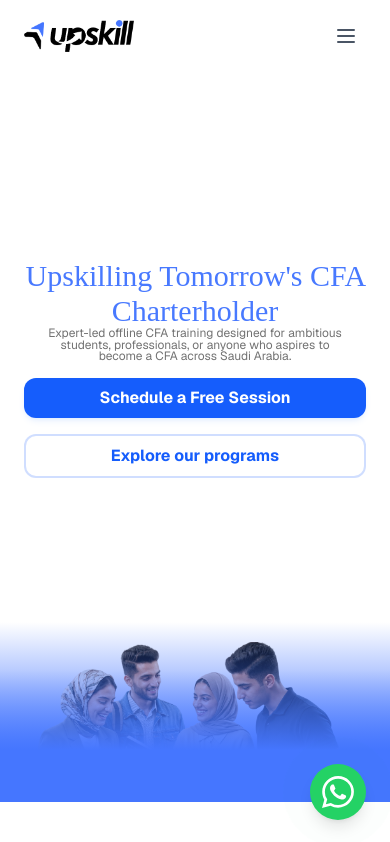
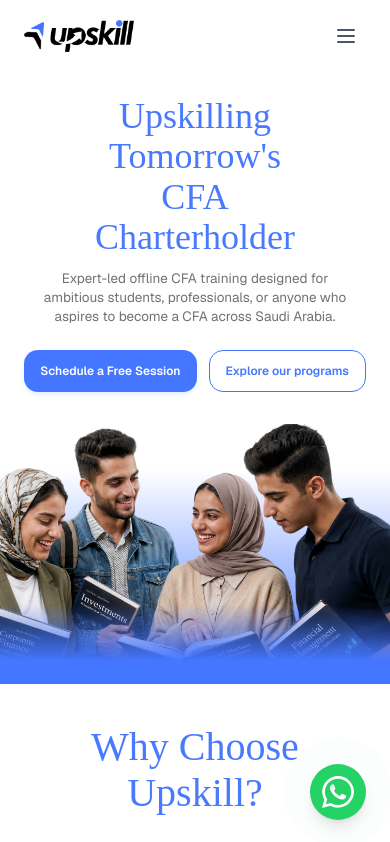
Before and after one commit to mailattfg-ops/upskill, a Next.js app: page / in a window 390 px wide. Shown: the top 842 px of the page. Built offline with nearby package versions, Linux system fonts and the light colour scheme; no server answers; the database is empty; a web font is replaced by a local one.

Commit message:
mobile view fixed

```diff
--- a/src/app/(public)/home/HeroSection.tsx
+++ b/src/app/(public)/home/HeroSection.tsx
@@ -3,29 +3,29 @@ import Link from "next/link";
 
 export default function HeroSection() {
   return (
-    <section className="relative grid h-[95vh] md:h-fit items-end pt-[112px] pb-0 md:pt-[120px] lg:pt-[110px] xl:pt-[110px] px-0 overflow-visible bg-white">
-      <div className="mx-auto max-w-[1474px] flex flex-col items-center text-center gap-0 px-6">
+    <section className="relative flex flex-col items-center h-auto pt-[96px] sm:pt-[112px] pb-0 md:pt-[120px] lg:pt-[110px] xl:pt-[110px] px-0 overflow-visible bg-white">
+      <div className="w-full max-w-[1474px] flex flex-col items-center text-center gap-0 px-6">
         {/* Main Headline */}
-        <h1 className="font-['Cal_Sans'] font-normal text-[30px] sm:text-[36px] lg:text-[40px] xl:text-[50px] 2xl:text-[66px] leading-[1.15] text-[#4879FF] text-center max-w-none animate-fade-in">
-          Upskilling Tomorrow&apos;s CFA <br className="hidden sm:inline" /> Charterholder
+        <h1 className="font-['Cal_Sans'] font-normal text-[36px] sm:text-[36px] lg:text-[40px] xl:text-[50px] 2xl:text-[66px] leading-[1.12] text-[#4879FF] text-center max-w-none animate-fade-in">
+          Upskilling <br className="sm:hidden" /> Tomorrow&apos;s <br className="sm:hidden" /> CFA <br /> Charterholder
         </h1>
 
         {/* Subtitle */}
-        <p className="font-sans font-normal text-[12px] sm:text-[13px] xl:text-[15px] 2xl:text-[17px] leading-[0.95] text-center text-[#727272] max-w-[928px] w-full px-4">
+        <p className="font-sans font-normal text-[13.5px] sm:text-[13px] xl:text-[15px] 2xl:text-[17px] leading-[1.4] text-center text-[#727272] max-w-[928px] w-full px-4 mt-3">
           Expert-led offline CFA training designed for ambitious students, <br className="hidden md:inline" /> professionals, or anyone who aspires to become a CFA across Saudi Arabia.
         </p>
 
         {/* Action Buttons */}
-        <div className="mt-4 flex flex-col sm:flex-row gap-4 w-full sm:w-auto z-10">
+        <div className="mt-6 flex flex-row gap-3 sm:gap-4 w-full max-w-[340px] sm:max-w-none justify-center px-4 sm:px-0 z-10">
           <Link
             href="#book-consultation"
-            className="inline-flex items-center justify-center rounded-xl bg-blue-600 hover:bg-blue-700 text-white font-bold px-8 py-2 text-base transition-all transform hover:scale-102 active:scale-98 shadow-md hover:shadow-lg shadow-blue-500/10"
+            className="flex-1 sm:flex-none inline-flex items-center justify-center rounded-[14px] bg-[#4576FF] hover:bg-blue-700 text-white font-semibold px-4 sm:px-8 py-3.5 sm:py-2.5 text-[12px] sm:text-base leading-none text-center transition-all transform hover:scale-102 active:scale-98 shadow-md hover:shadow-lg shadow-blue-500/10 whitespace-nowrap"
           >
             Schedule a Free Session
           </Link>
           <Link
             href="#programs"
-            className="inline-flex items-center justify-center rounded-xl border-2 border-blue-600/20 hover:border-blue-600 text-blue-600 font-bold px-8 py-2 text-base bg-white hover:bg-blue-50/50 transition-all transform hover:scale-102 active:scale-98"
+            className="flex-1 sm:flex-none inline-flex items-center justify-center rounded-[14px] border border-[#4576FF] text-[#4576FF] font-semibold px-4 sm:px-8 py-3.5 sm:py-2.5 text-[12px] sm:text-base leading-none text-center bg-white hover:bg-blue-50/50 transition-all transform hover:scale-102 active:scale-98 whitespace-nowrap"
           >
             Explore our programs
           </Link>
@@ -34,11 +34,11 @@ export default function HeroSection() {
 
       {/* Hero Visual Block — Figma: 1474×736px, full-width container with custom gradient */}
       <div
-        className="relative w-full overflow-visible mt-4 sm:mt-6 md:mt-0"
+        className="relative w-full overflow-visible mt-8 sm:mt-10 md:mt-0"
         style={{ background: "linear-gradient(180deg, #FFFFFF 17.6%, #4576FF 100%)" }}
       >
         {/* Outer container holding the height dynamically or aspect ratio 1100:492 at full 2xl width */}
-        <div className="relative mx-auto max-w-[1100px] w-full h-[160px] sm:h-[210px] md:h-[250px] lg:h-[310px] xl:h-[390px] 2xl:h-[492px] overflow-visible">
+        <div className="relative mx-auto max-w-[1100px] w-full h-[260px] sm:h-[300px] md:h-[250px] lg:h-[310px] xl:h-[390px] 2xl:h-[492px] overflow-visible">
           {/* Students cutout — sits on top of the gradient, centered and top-aligned, cropped at bottom */}
           <div className="absolute inset-0 overflow-hidden pointer-events-none flex justify-center">
             <div className="relative w-full h-full">
@@ -47,14 +47,14 @@ export default function HeroSection() {
                 alt="A group of ambitious CFA finance students studying and holding textbooks"
                 fill
                 priority
-                className="object-contain object-bottom"
+                className="object-cover object-top md:object-contain md:object-bottom"
               />
             </div>
           </div>
         </div>
 
         <div
-          className="absolute bottom-0 left-0 right-0 w-full z-10 h-[180px] sm:h-[220px] md:h-[240px] lg:h-[260px] xl:h-[280px] 2xl:h-[309px] pointer-events-none"
+          className="absolute bottom-0 left-0 right-0 w-full z-10 h-[80px] sm:h-[120px] md:h-[200px] lg:h-[260px] xl:h-[280px] 2xl:h-[309px] pointer-events-none"
           style={{
             background: "linear-gradient(180deg, rgba(69, 118, 255, 0) 0%, #4576FF 71.16%)",
           }}
```
